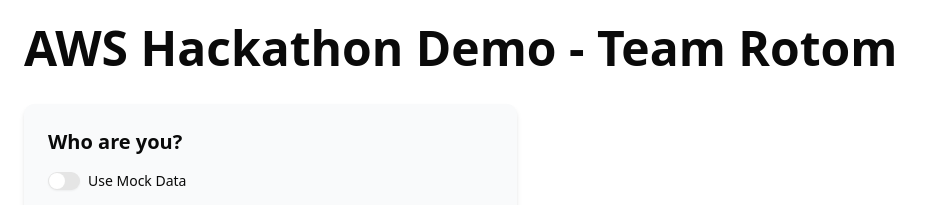
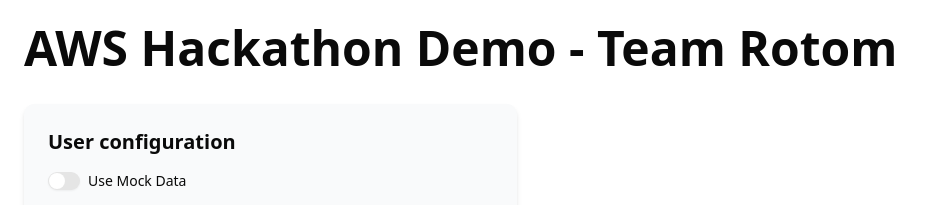
Before and after one commit to ashmoreinc/AWS-Hackathon, a Next.js app in the folder nextjs-app/: page / in a window 1280 px wide. Shown: the top 205 px of the page, without its empty margins (0-933 px from the left). Built offline with nearby package versions, Linux system fonts and the light colour scheme; no server answers.

Commit message:
Fix styles

```diff
--- a/nextjs-app/src/app/page.tsx
+++ b/nextjs-app/src/app/page.tsx
@@ -64,7 +64,7 @@
 
       {/* User Input Section */}
       <section className="p-6 rounded-lg shadow-md bg-gray-50 w-2/5">
-        <h2 className="text-xl font-semibold mb-4">Who are you?</h2>
+        <h2 className="text-xl font-semibold mb-4">User configuration</h2>
 
         <div className="flex space-x-2 mb-4">
           <Switch
--- a/nextjs-app/src/components/offer-list/offer-list.tsx
+++ b/nextjs-app/src/components/offer-list/offer-list.tsx
@@ -123,10 +123,6 @@
     <Drawer open={open} onOpenChange={onOpenChange}>
       <DrawerContent className="max-h-[90vh]">
         <div className="mx-auto w-full max-w-4xl p-6">
-          <DrawerHeader>
-            <DrawerTitle>{offer.name}</DrawerTitle>
-          </DrawerHeader>
-
           <div className="mt-6 grid grid-cols-1 md:grid-cols-2 gap-6">
             <div className="relative aspect-[4/3] w-full overflow-hidden rounded-xl">
               <Image
@@ -138,6 +134,11 @@
             </div>
 
             <div className="space-y-4 text-sm">
+              <DrawerHeader className="px-0">
+                <DrawerTitle className="text-4xl text-start">
+                  {offer.name}
+                </DrawerTitle>
+              </DrawerHeader>
               <div className="flex flex-wrap gap-2">
                 <Badge variant="secondary">{offer.offerType}</Badge>
                 <Badge variant="secondary">{offer.redemptionType}</Badge>
@@ -162,6 +163,7 @@
                 </p>
               </div>
 
+              {offer.tags.length > 0 ? (
                 <div>
                   <p className="font-medium mb-1">Tags</p>
                   <div className="flex flex-wrap gap-1">
@@ -175,6 +177,7 @@
                     ))}
                   </div>
                 </div>
+              ) : null}
             </div>
           </div>
         </div>
```
Lines whose indentation alone changed are shown as unchanged.
